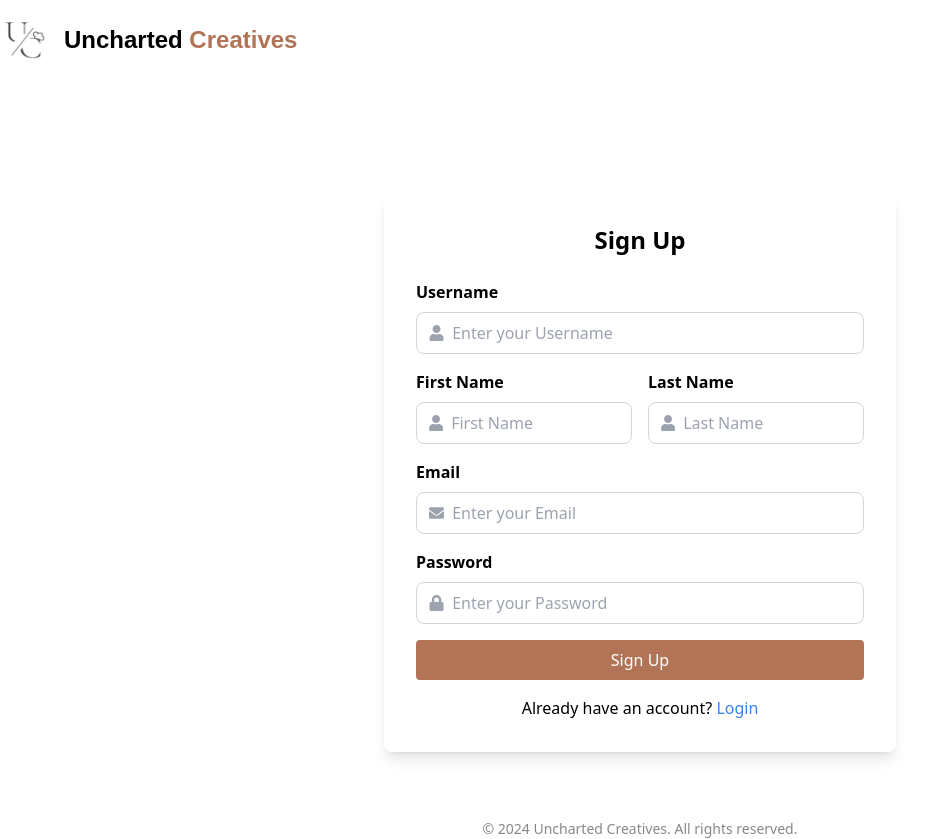
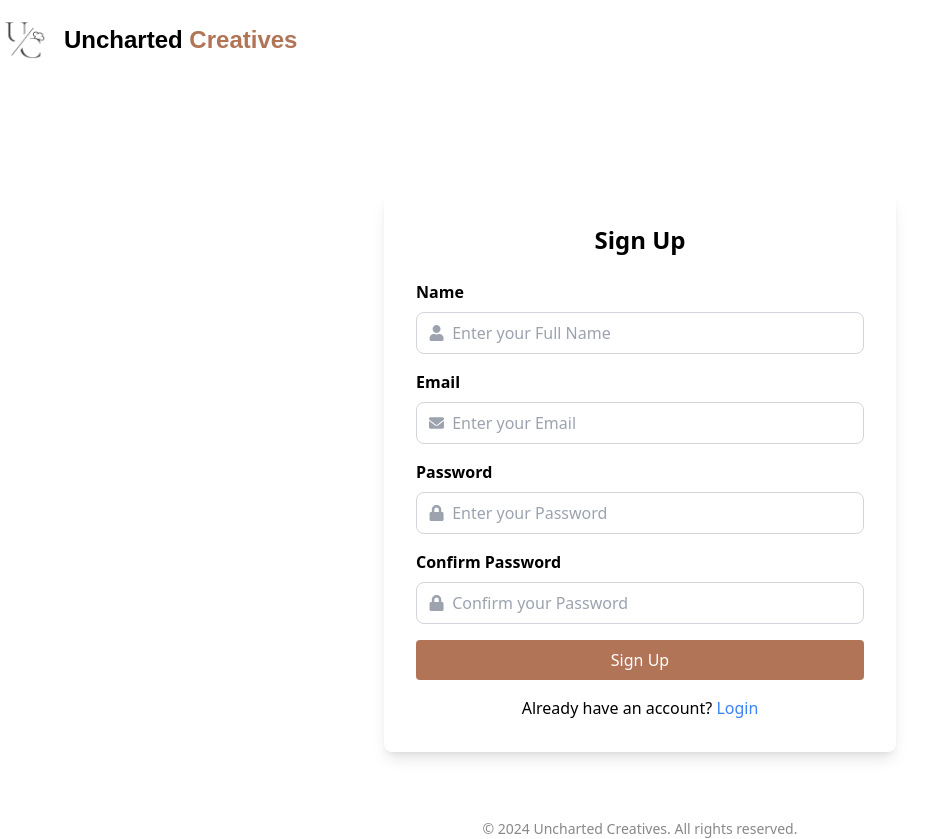
Before and after one commit to Despee2k/CIS2102-uncharted, a React (Vite) app in the folder frontend/: page /signup in a window 1280 px wide. Shown: the whole page, without its empty margins (0-949 px from the left). Built offline with nearby package versions, Linux system fonts and the light colour scheme.

Commit message:
feat: added authentication to signup

```diff
--- a/frontend/src/features/SignUp/SignUpForm.jsx
+++ b/frontend/src/features/SignUp/SignUpForm.jsx
@@ -1,31 +1,50 @@
 import { useState } from 'react';
-import { Link } from 'react-router-dom';
+import { Link, useNavigate } from 'react-router-dom';
+import axios from 'axios';
+import { toast, ToastContainer } from 'react-toastify';
+import 'react-toastify/dist/ReactToastify.css';
 import FormContainer from '../../components/FormContainer';
 import FormInput from '../../components/FormInput';
 import Button from '../../components/Button';
 
 const SignupForm = () => {
-  const [username, setUsername] = useState('');
-  const [firstName, setFirstName] = useState('');
-  const [lastName, setLastName] = useState('');
+  const [name, setName] = useState('');
   const [email, setEmail] = useState('');
   const [password, setPassword] = useState('');
   const [confirmPassword, setConfirmPassword] = useState('');
-  const [error, setError] = useState('');
+  const navigate = useNavigate();
 
   const handleSignup = async (e) => {
     e.preventDefault();
+
+    // Validate passwords match
     if (password !== confirmPassword) {
-      setError('Passwords do not match');
+      toast.error('Passwords do not match', {
+        position: "bottom-right",
+        autoClose: 3000,
+      });
       return;
     }
 
     try {
-      // Simulate signup logic
-      alert('Signup successful!');
-      window.location.href = '/';
+      await axios.post('http://localhost:8088/api/auth/signup', {
+        name,
+        email,
+        password
+      });
+
+      toast.success('Signup successful! Please log in.', {
+        position: "bottom-right",
+        autoClose: 3000,
+      });
+
+      // Redirect to login page
+      navigate('/login');
     } catch (err) {
-      setError('Signup failed');
+      toast.error(err.response?.data?.message || 'Signup failed', {
+        position: "bottom-right",
+        autoClose: 3000,
+      });
     }
   };
 
@@ -33,33 +52,13 @@ const SignupForm = () => {
     <FormContainer title="Sign Up">
       <form onSubmit={handleSignup} className="signup-form">
         <FormInput
-          type="Username"
-          name="Username"
-          value={username}
-          placeholder="Enter your Username"
-          onChange={(e) => setUsername(e.target.value)}
+          type="text"
+          name="Name"
+          value={name}
+          placeholder="Enter your Full Name"
+          onChange={(e) => setName(e.target.value)}
           icon="person"
         />
-        <div className="grid grid-cols-1 md:grid-cols-2 gap-4">
-          <FormInput
-            type="FirstName"
-            name="First Name"
-
-            value={firstName}
-            placeholder="First Name"
-            onChange={(e) => setFirstName(e.target.value)}
-            icon="person"
-          />
-          <FormInput
-            type="LastName"
-            name="Last Name"
-            value={lastName}
-            placeholder="Last Name"
-            onChange={(e) => setLastName(e.target.value)}
-            icon="person"
-          />
-        </div>
-
         <FormInput
           type="email"
           name="Email"
@@ -76,8 +75,15 @@ const SignupForm = () => {
           onChange={(e) => setPassword(e.target.value)}
           icon="password"
         />
+        <FormInput
+          type="password"
+          name="Confirm Password"
+          placeholder="Confirm your Password"
+          value={confirmPassword}
+          onChange={(e) => setConfirmPassword(e.target.value)}
+          icon="password"
+        />
         <Button label="Sign Up" type="submit" />
-        {error && <p className="text-red-500 mt-2">{error}</p>}
         <div className="text-center mt-4">
           <span>Already have an account? </span>
           <Link to="/login" className="text-blue-500">
@@ -85,6 +91,7 @@ const SignupForm = () => {
           </Link>
         </div>
       </form>
+      <ToastContainer />
     </FormContainer>
   );
 };
```
